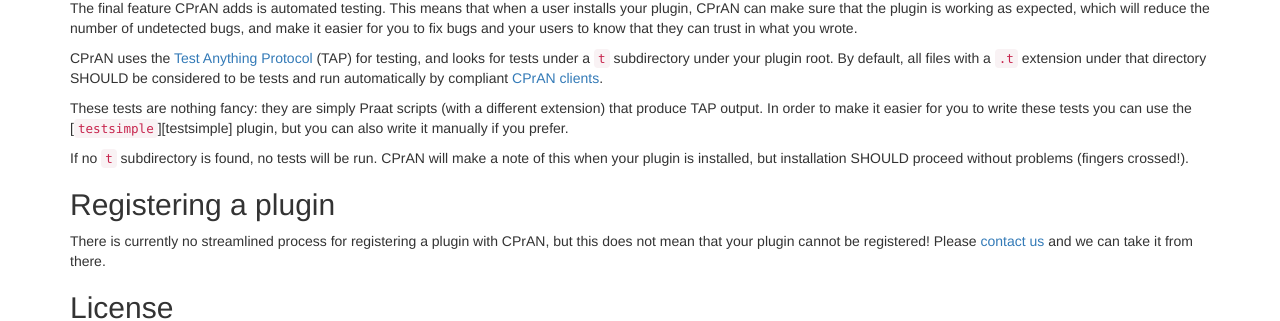
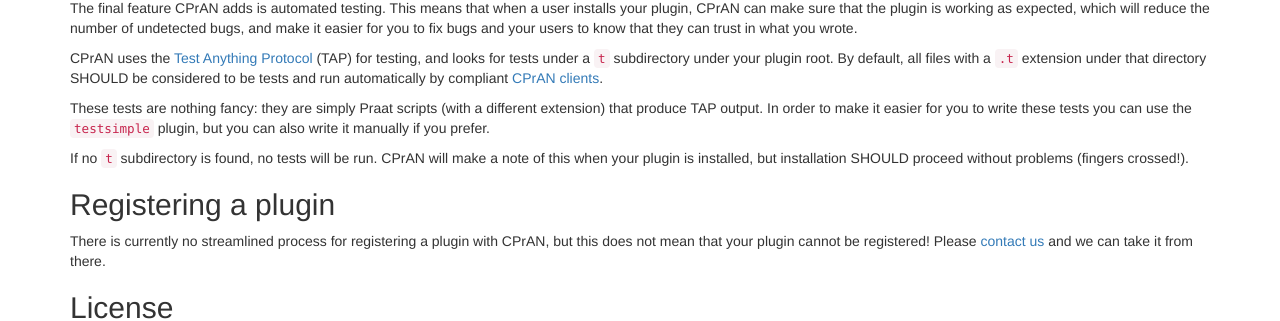
Before and after one commit to jjatria/cpran-www, a Jekyll site: the page built from docs/plugins/index.md, in a window 1280 px wide. Shown: the part 1199-1520 px from the top of the page. Built offline with Jekyll 4.4.1, drawn with Linux system fonts in a browser that asks for light colours; nearby versions of some CDN libraries; library files that are not in the unit come from our copies; comment, search, counter and statistics services are not loaded; part of the change alters nothing that is shown.

Commit message:
Added missing link

```diff
--- a/docs/plugins/index.md
+++ b/docs/plugins/index.md
@@ -115,6 +115,8 @@ extension) that produce TAP output. In order to make it easier for you to write
 these tests you can use the [`testsimple`][testsimple] plugin, but you can also
 write it manually if you prefer.
 
+[testsimple]: {{ BASE_PATH }}/plugins/testsimple
+
 If no `t` subdirectory is found, no tests will be run. CPrAN will make a note of
 this when your plugin is installed, but installation SHOULD proceed without
 problems (fingers crossed!).
```
